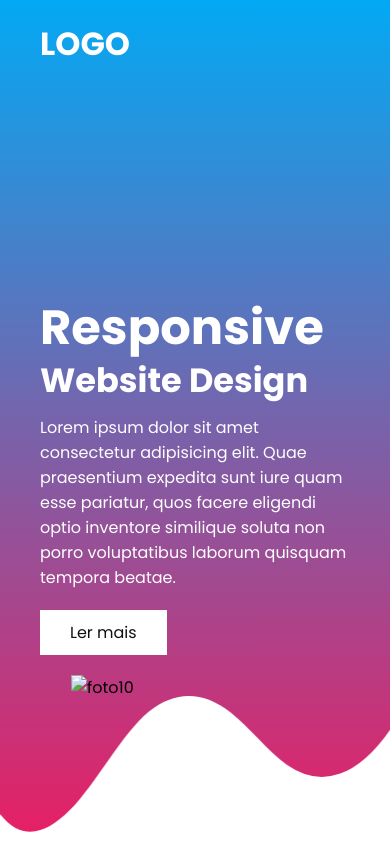
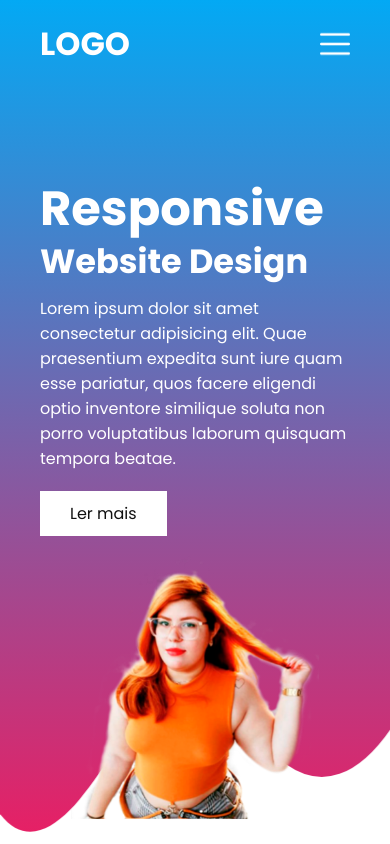
Before and after one commit to GuilhermeSantosOficial/Gabrielle-site, a plain HTML site: page index.html in a window 390 px wide. Drawn offline with Linux system fonts and the light colour scheme.

Commit message:
Gabrielle-Site-Final

```diff
--- a/index.html
+++ b/index.html
@@ -39,7 +39,7 @@
             </svg>
         </div>
 
-        <img src="public/css/images/foto10.png" class="foto10" alt="foto10">
+        <img src="public/images/foto10.png" class="foto10" alt="foto10">
     </section>
 
     <script type="text/javascript">
--- a/public/css/style.css
+++ b/public/css/style.css
@@ -144,7 +144,7 @@ header .navigation li a{
         position: relative;
         width: 30px;
         height: 30px;
-        background: url(/public/css/images/menu1.png);
+        background: url(/public/images/menu1.png);
         background-size: 30px;
         background-repeat: no-repeat;
         background-position: center;
@@ -155,7 +155,7 @@ header .navigation li a{
     header .toggleMenu.active{
         position: fixed;
         right: 40px;
-        background: url(/public/css/images/close1.png);
+        background: url(/public/images/close1.png);
         background-size: 25px;
         background-repeat: no-repeat;
         background-position: center;
```
